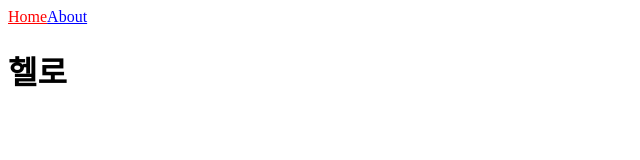
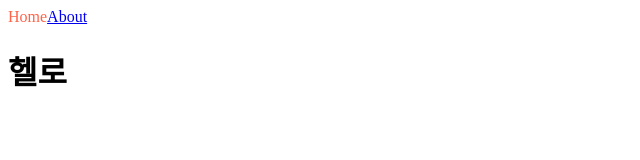
Before and after one commit to wjdgotn77/tutorial, a Next.js app: page / in a window 1280 px wide. Shown: the top 160 px of the page, without its empty margins (0-640 px from the left). Built offline with nearby package versions, Linux system fonts and the light colour scheme.

Commit message:
TIL : module.css 사용방법

```diff
--- a/Components/NavBar.js
+++ b/Components/NavBar.js
@@ -1,5 +1,7 @@
 import Link from 'next/link';
 import { useRouter } from 'next/router';
+
+import styles from '../styles/NavBar.module.css';
 
 export default function NavBar() {
   // path관련 정보를 얻을 수 있따.
@@ -8,10 +10,16 @@ export default function NavBar() {
   return (
     <nav>
       <Link href="/">
-        <a style={{ color: router.pathname === '/' ? 'red' : 'blue' }}>Home</a>
+        <a
+          className={`${styles.link} ${
+            router.pathname === '/' ? styles.active : ''
+          }`}
+        >
+          Home
+        </a>
       </Link>
       <Link href="/about">
-        <a style={{ color: router.pathname === '/about' ? 'red' : 'blue' }}>
+        <a className={router.pathname === '/about' ? styles.active : ''}>
           About
         </a>
       </Link>
@@ -21,3 +29,24 @@ export default function NavBar() {
 
 // Link 태그 내에는 style, className 등의 속성을 지정할 수 없다
 // Link 로 감싸고 내부에 a 태그를 사용해준다.
+
+// css module 을 import 한다.
+// className = nav 로 준다고 해서 해당 모듈 내의 .nav 스타일이 적용되지 않는다.
+// className 에 해당 module의 styles.nav 이런식으로 props 상속받듯이 적어주어야 한다.
+// 자바스크립트의 오브젝트에서 프로퍼티 형식으로 적는것처럼!
+{
+  /* <nav>
+<Link href="/">
+  <a className={`${styles.link} ${router.pathname === '/' ? styles.active : ''}`}>Home</a>
+</Link>
+<Link href="/about">
+  <a className={router.pathname === '/about' ? styles.active : ''}>
+    About
+  </a>
+</Link>
+</nav> */
+}
+
+// 두가지의 className을 함께 쓰려면
+// 1. {`${첫번째} ${두번째}`}
+// 2. {[첫번째, 두번째].join(" ")}
--- /dev/null
+++ b/styles/NavBar.module.css
@@ -0,0 +1,7 @@
+.link {
+  text-decoration: none;
+}
+
+.active {
+  color: tomato;
+}
```
